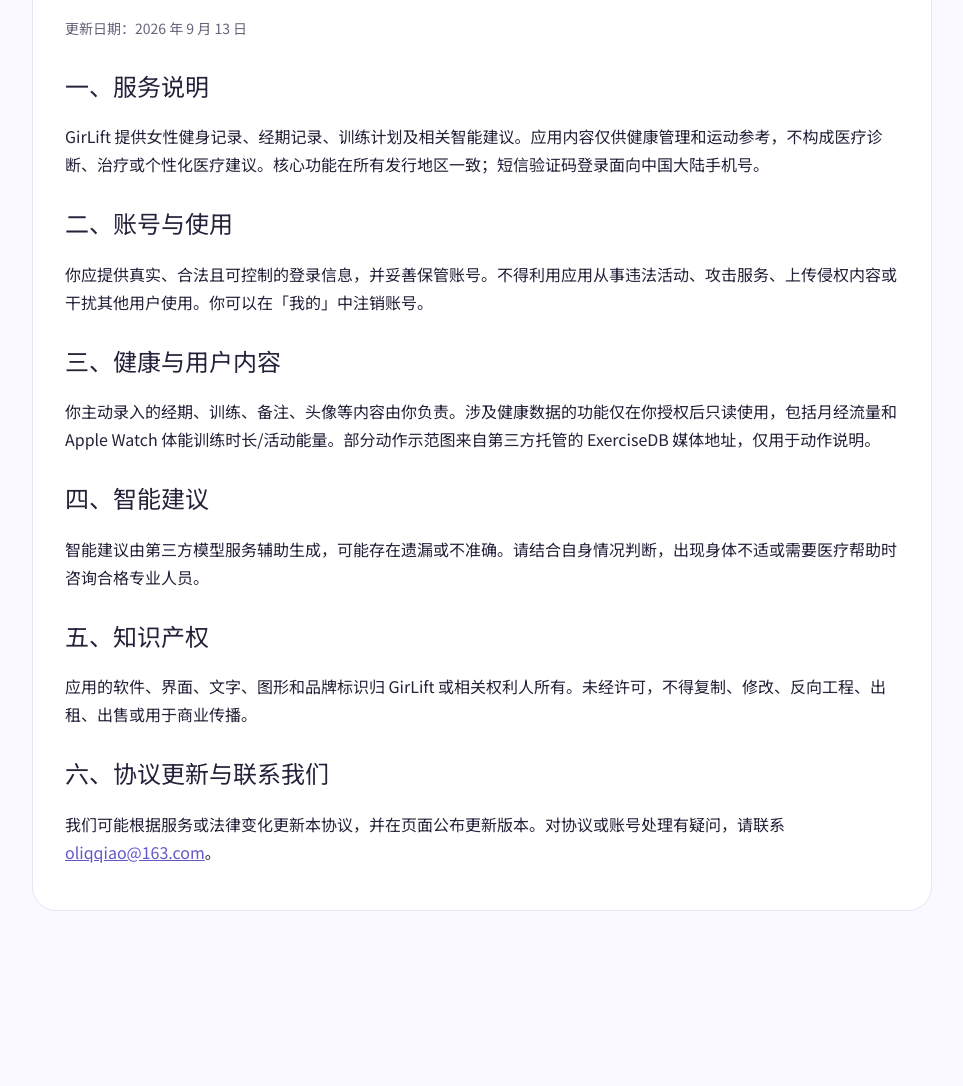
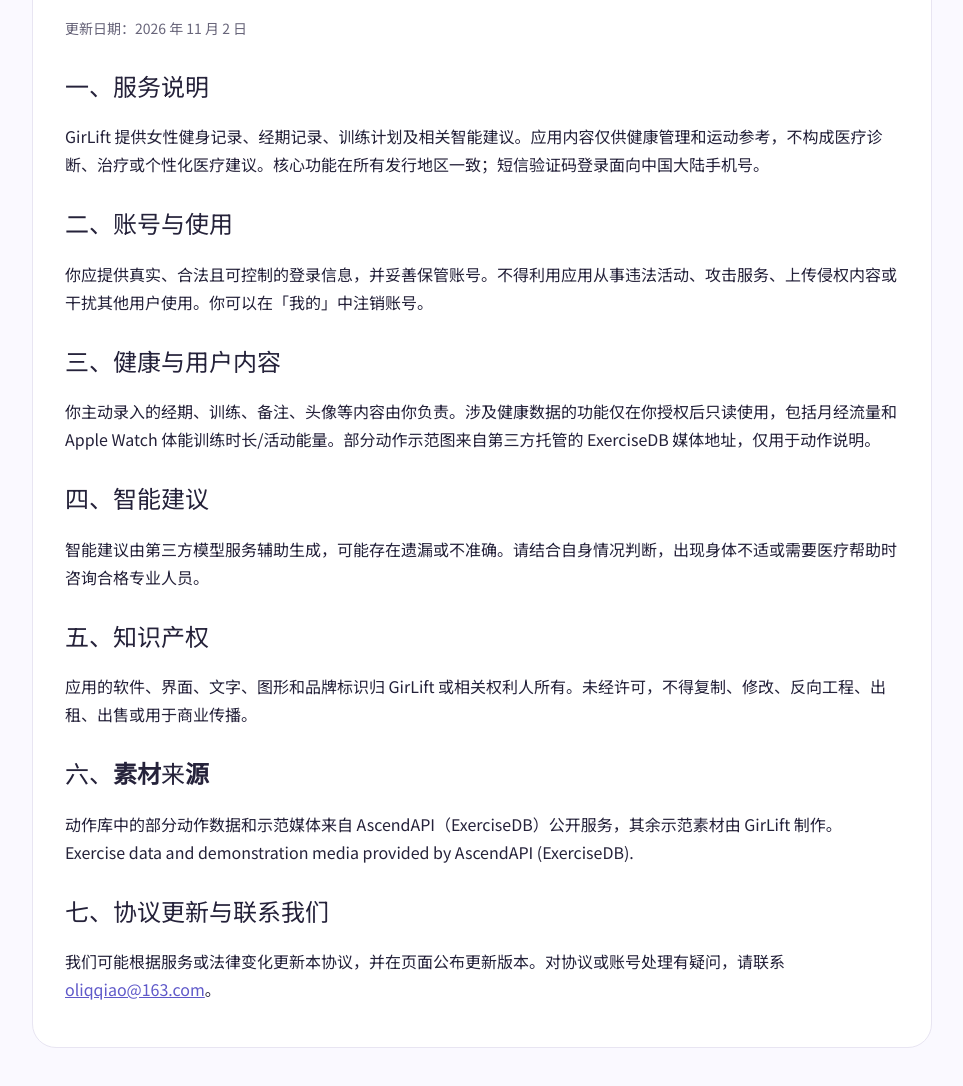
Before and after one commit to qqiao1001/GirLift-legal, a plain HTML site: page terms/index.html in a window 1280 px wide. Shown: the part 104-1190 px from the top of the page, without its empty margins (158-1121 px from the left). Before the commit the page ends 1079 px from the top, so only its background shows below. Drawn offline with Linux system fonts and the light colour scheme.

Commit message:
docs: add ExerciseDB attribution to terms

```diff
--- a/terms/index.html
+++ b/terms/index.html
@@ -37,7 +37,7 @@
     <main>
       <article>
         <h1>GirLift 软件许可及用户协议</h1>
-        <p class="muted">更新日期：2026 年 9 月 13 日</p>
+        <p class="muted">更新日期：2026 年 11 月 2 日</p>
 
         <h2>一、服务说明</h2>
         <p>GirLift 提供女性健身记录、经期记录、训练计划及相关智能建议。应用内容仅供健康管理和运动参考，不构成医疗诊断、治疗或个性化医疗建议。核心功能在所有发行地区一致；短信验证码登录面向中国大陆手机号。</p>
@@ -54,7 +54,10 @@
         <h2>五、知识产权</h2>
         <p>应用的软件、界面、文字、图形和品牌标识归 GirLift 或相关权利人所有。未经许可，不得复制、修改、反向工程、出租、出售或用于商业传播。</p>
 
-        <h2>六、协议更新与联系我们</h2>
+        <h2>六、素材来源</h2>
+        <p>动作库中的部分动作数据和示范媒体来自 AscendAPI（ExerciseDB）公开服务，其余示范素材由 GirLift 制作。Exercise data and demonstration media provided by AscendAPI (ExerciseDB).</p>
+
+        <h2>七、协议更新与联系我们</h2>
         <p>我们可能根据服务或法律变化更新本协议，并在页面公布更新版本。对协议或账号处理有疑问，请联系 <a href="mailto:oliqqiao@163.com">oliqqiao@163.com</a>。</p>
       </article>
     </main>
```
